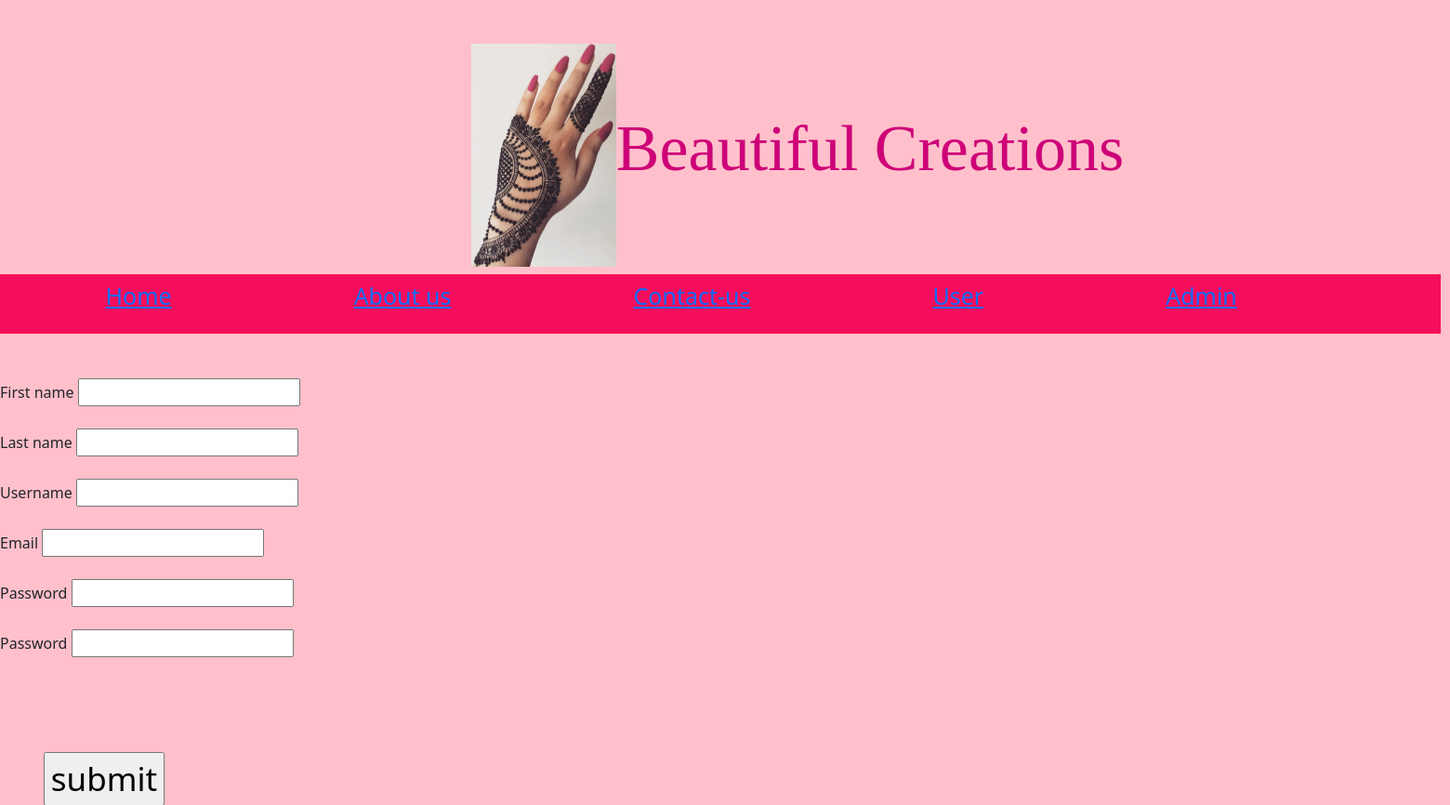
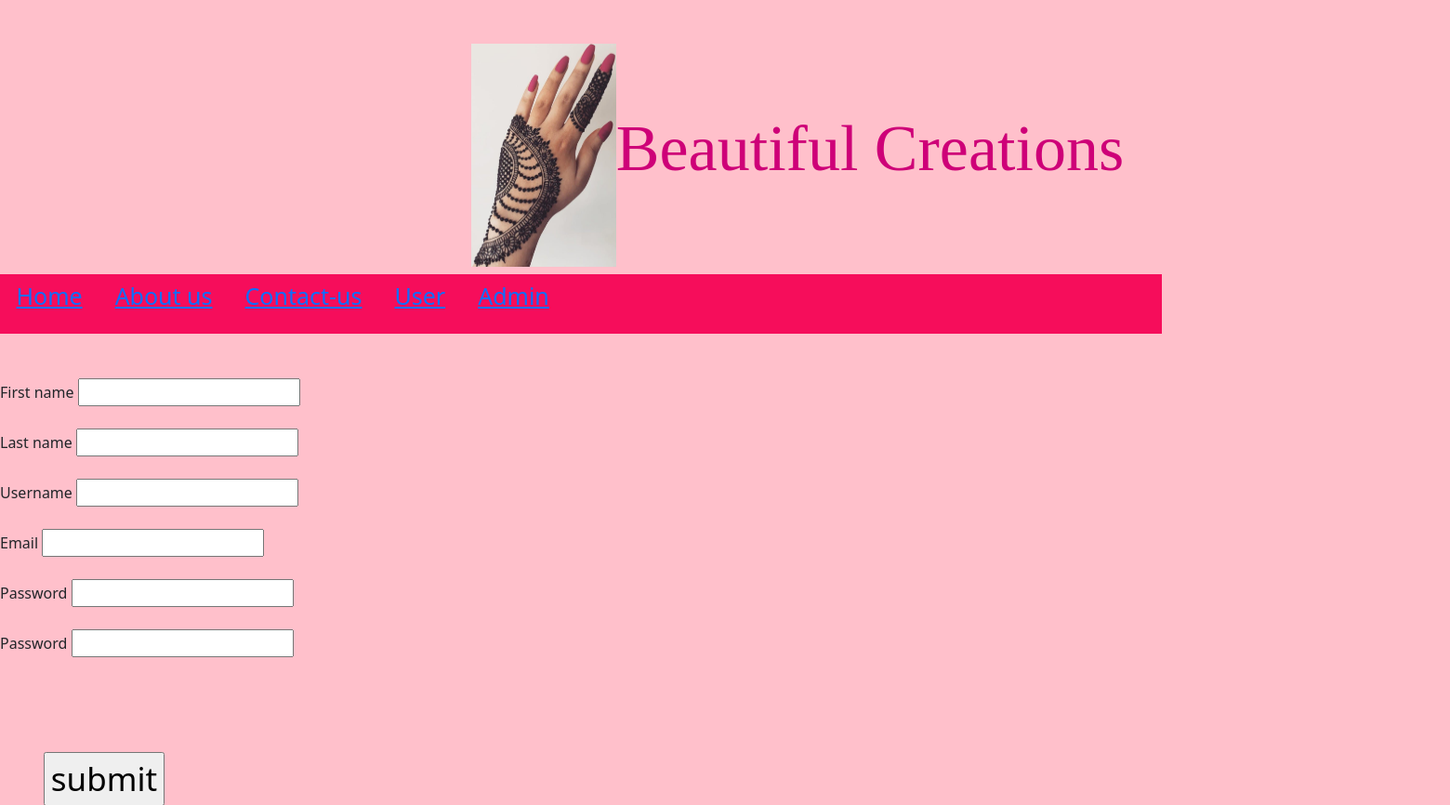
Before and after one commit to Rushika193/Braindigit, a Django app: template management/templates/new.html in a window 1560 px wide. Shown: the top 866 px of the page at 93% size. Run offline with Django 3.2, Linux system fonts and the light colour scheme; the template is opened without the code that fills it, so the values that code supplies are empty, except form fields; tables that the repository leaves empty hold one stand-in row (values such as "Sample post"); form fields are guessed from the names that the template uses; some libraries are stand-ins or nearby versions.

Commit message:
Update blog3.css

```diff
--- a/Management/manage/static/css/blog3.css
+++ b/Management/manage/static/css/blog3.css
@@ -1,7 +1,7 @@
 #head{
 
     height:8%;
-    width:1550px;
+    width:1250px;
     background-color:rgb(246, 13, 91);
 }
 #fastop{
@@ -10,8 +10,8 @@
     float:left;
     position: relative;
     padding:5px;
-    margin-right:5%;
-    margin-left: 7%;
+    margin-right:1%;
+    margin-left: 1%;
 }
 #back{
     background-color:pink;}
```
